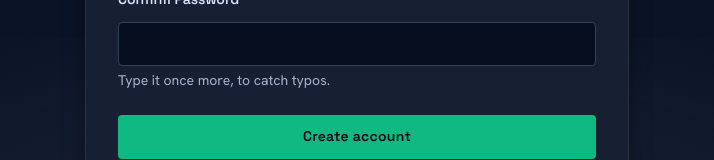
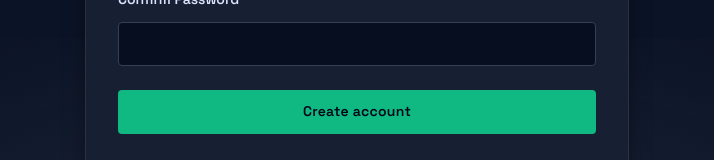
Before and after one commit to ijabir28/sequence-board-game-frontend, a React (Vite) app: page /signup in a window 1280 px wide. Shown: the part 762-922 px from the top of the page, without its empty margins (283-997 px from the left). Built offline with nearby package versions, Linux system fonts and the light colour scheme; no server answers.

Commit message:
Remove help text for password confirmation field to streamline the sign-up form

```diff
--- a/src/screens/SignUp.tsx
+++ b/src/screens/SignUp.tsx
@@ -167,7 +167,6 @@ export function SignUp() {
           autoComplete="new-password"
           {...fieldProps('confirm')}
         />
-        <span className={styles.help}>Type it once more, to catch typos.</span>
       </label>
 
       <Button type="submit" variant="primary" busy={busy} tip="Create the account and email you a link to confirm it">
```
